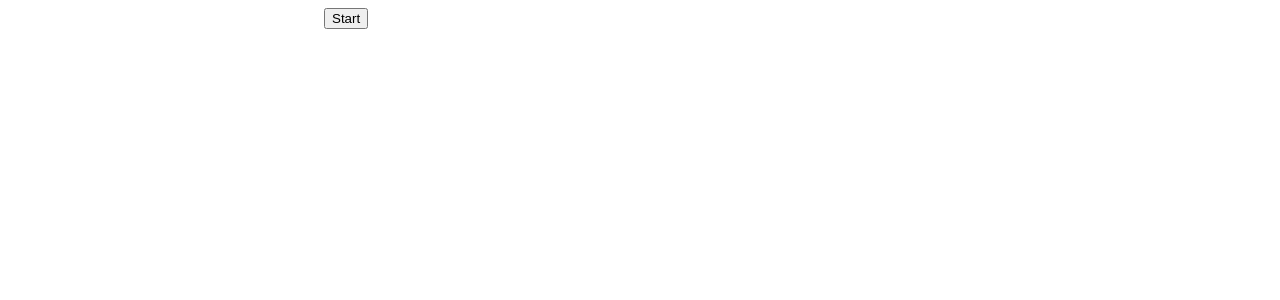
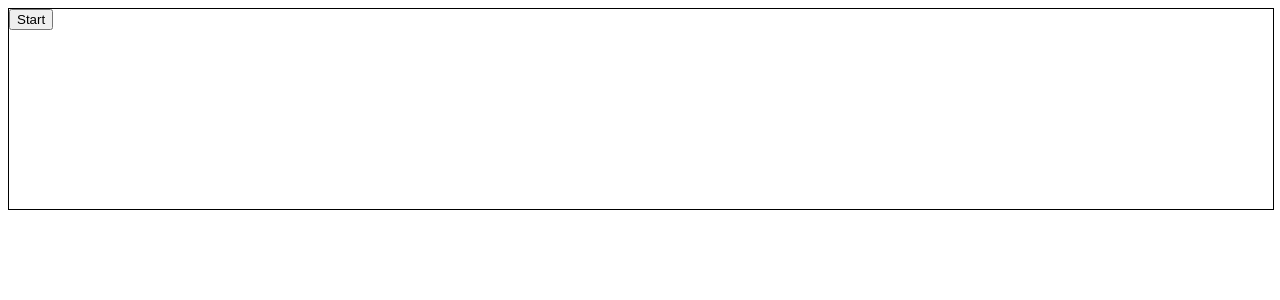
Before and after one commit to acciojob/golf-react-ManimehalaiAnandaraj, a React app: page / in a window 1280 px wide. Shown: the top 300 px of the page. Built offline with nearby package versions, Linux system fonts and the light colour scheme.

Commit message:
Completed assignment

```diff
--- a/src/styles/App.css
+++ b/src/styles/App.css
@@ -1,17 +1,19 @@
 .playground{
-    width:50%;
-    height:50%;
-    margin: auto;
+    width:100%;
+    height:200px;
+    border:1px solid black;
+    position: relative;
 }
 body html .root {
     height: 100%;
 }
 .ball{
-    background-color: black;
+    background-color: red;
     box-shadow: 0 10px 10px -6px;
-    position: relative;
+    position: absolute;
     right: 0px;
     height: 50px;
     width: 50px;
-    border-radius: 25px;
+    border-radius: 50%;
+
 }
```
